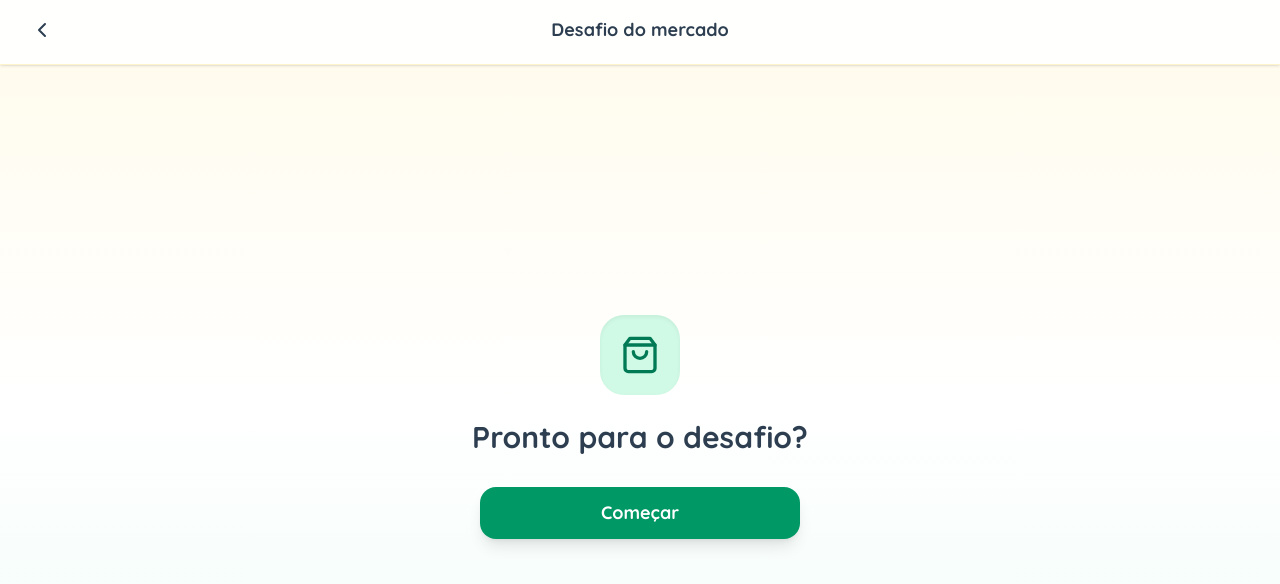
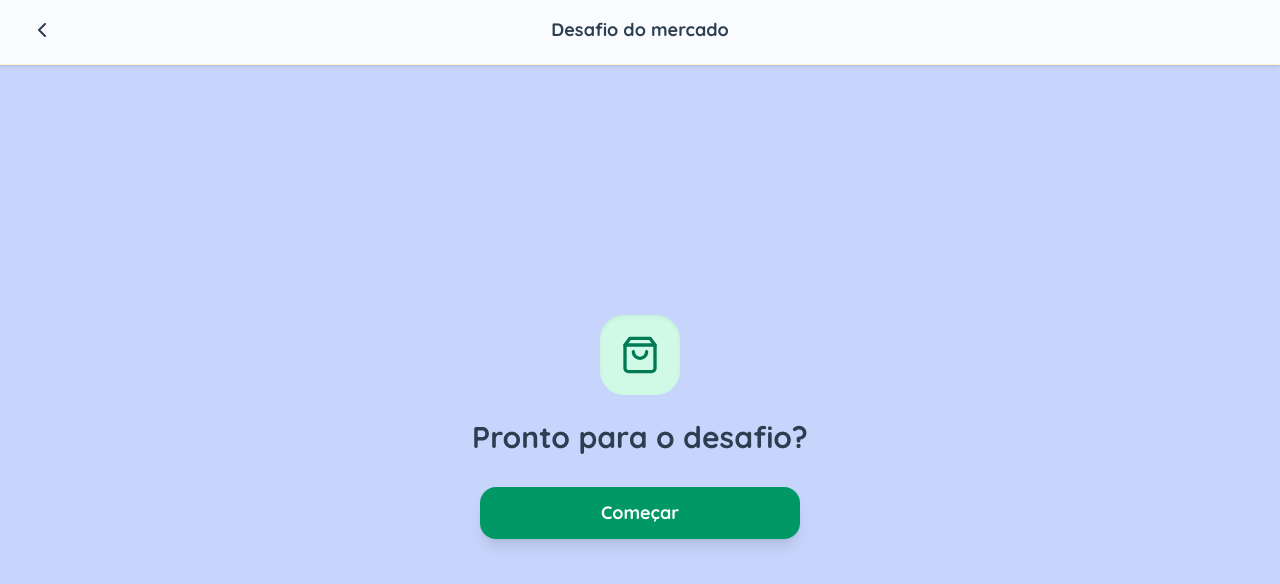
Before and after one commit to danielyht/MatMaker, a React (Vite) app: page /desafio-mercado in a window 1280 px wide. Shown: the top 584 px of the page. Built offline with nearby package versions, Linux system fonts and the light colour scheme.

Commit message:
Tema: fundo #C7D5FC e ajustes de variáveis globais
- Atualiza --background e contrastes em theme.css.

- Alinha fundo das telas Double, Fractions, Market, Percent e Square Power ao mesmo tom.

Co-authored-by: Cursor <cursoragent@cursor.com>

```diff
--- a/src/app/components/DoubleGame.tsx
+++ b/src/app/components/DoubleGame.tsx
@@ -395,7 +395,7 @@ export function DoubleGame() {
   /* ——— Seleção de nível ——— */
   if (!nivel) {
     return (
-      <div className="flex min-h-[100dvh] flex-col overflow-x-hidden bg-gradient-to-b from-sky-50 via-white to-amber-50/80 pb-[max(0.75rem,env(safe-area-inset-bottom))]">
+      <div className="flex min-h-[100dvh] flex-col overflow-x-hidden bg-[#C7D5FC] pb-[max(0.75rem,env(safe-area-inset-bottom))]">
         <header className="flex items-center justify-between border-b border-sky-100/80 bg-white/90 px-4 py-3 shadow-sm backdrop-blur-sm pt-[max(0.5rem,env(safe-area-inset-top))] sm:px-5">
           <button
             type="button"
@@ -474,7 +474,7 @@ export function DoubleGame() {
 
   /* ——— Jogo ——— */
   return (
-    <div className="flex min-h-[100dvh] flex-col overflow-x-hidden bg-gradient-to-b from-sky-50 via-white to-amber-50/80 pb-[max(0.75rem,env(safe-area-inset-bottom))]">
+    <div className="flex min-h-[100dvh] flex-col overflow-x-hidden bg-[#C7D5FC] pb-[max(0.75rem,env(safe-area-inset-bottom))]">
       <header className="flex items-center justify-between border-b border-sky-100/80 bg-white/90 px-3 py-2 shadow-sm backdrop-blur-sm pt-[max(0.5rem,env(safe-area-inset-top))] sm:px-4">
         <div className="flex min-w-0 flex-1 items-center gap-2">
           <button
--- a/src/app/components/FractionsGame.tsx
+++ b/src/app/components/FractionsGame.tsx
@@ -466,7 +466,7 @@ export function FractionsGame() {
   const podeConfirmar = numerador > 0 && denominador > 0 && numerador <= denominador;
 
   return (
-    <div className="flex min-h-[100dvh] flex-col overflow-x-hidden overflow-y-auto bg-gradient-to-br from-amber-50 via-orange-50 to-yellow-100 pb-[max(0.75rem,env(safe-area-inset-bottom))]">
+    <div className="flex min-h-[100dvh] flex-col overflow-x-hidden overflow-y-auto bg-[#C7D5FC] pb-[max(0.75rem,env(safe-area-inset-bottom))]">
       <div className="flex items-center justify-between border-b border-amber-100 bg-white/80 px-3 py-2 shadow-sm backdrop-blur-sm pt-[max(0.5rem,env(safe-area-inset-top))] sm:px-4">
         <div className="flex min-w-0 flex-1 items-center gap-2">
           <button
--- a/src/app/components/MarketChallengeGame.tsx
+++ b/src/app/components/MarketChallengeGame.tsx
@@ -403,7 +403,7 @@ export function MarketChallengeGame() {
 
   if (!comecou) {
     return (
-      <div className="flex min-h-[100dvh] flex-col overflow-x-hidden bg-gradient-to-b from-amber-50 via-white to-emerald-50/80 pb-[max(0.75rem,env(safe-area-inset-bottom))]">
+      <div className="flex min-h-[100dvh] flex-col overflow-x-hidden bg-[#C7D5FC] pb-[max(0.75rem,env(safe-area-inset-bottom))]">
         <header className="flex items-center justify-between border-b border-amber-100/90 bg-white/90 px-4 py-3 pt-[max(0.5rem,env(safe-area-inset-top))] shadow-sm backdrop-blur-sm sm:px-5">
           <button
             type="button"
@@ -439,7 +439,7 @@ export function MarketChallengeGame() {
   if (!pergunta) return null;
 
   return (
-    <div className="flex min-h-[100dvh] flex-col overflow-x-hidden bg-gradient-to-b from-amber-50 via-white to-emerald-50/80 pb-[max(0.75rem,env(safe-area-inset-bottom))]">
+    <div className="flex min-h-[100dvh] flex-col overflow-x-hidden bg-[#C7D5FC] pb-[max(0.75rem,env(safe-area-inset-bottom))]">
       <header className="flex items-center justify-between border-b border-amber-100/90 bg-white/90 px-3 py-2 pt-[max(0.5rem,env(safe-area-inset-top))] shadow-sm backdrop-blur-sm sm:px-4">
         <div className="flex min-w-0 flex-1 items-center gap-2">
           <button
--- a/src/app/components/PercentGame.tsx
+++ b/src/app/components/PercentGame.tsx
@@ -344,7 +344,7 @@ export function PercentGame() {
 
   if (!nivel) {
     return (
-      <div className="flex min-h-[100dvh] flex-col overflow-x-hidden bg-gradient-to-b from-sky-50 via-white to-teal-50/70 pb-[max(0.75rem,env(safe-area-inset-bottom))]">
+      <div className="flex min-h-[100dvh] flex-col overflow-x-hidden bg-[#C7D5FC] pb-[max(0.75rem,env(safe-area-inset-bottom))]">
         <header className="flex items-center justify-between border-b border-sky-100/80 bg-white/90 px-4 py-3 pt-[max(0.5rem,env(safe-area-inset-top))] shadow-sm backdrop-blur-sm sm:px-5">
           <button
             type="button"
@@ -419,7 +419,7 @@ export function PercentGame() {
   if (!pergunta) return null;
 
   return (
-    <div className="flex min-h-[100dvh] flex-col overflow-x-hidden bg-gradient-to-b from-sky-50 via-white to-teal-50/70 pb-[max(0.75rem,env(safe-area-inset-bottom))]">
+    <div className="flex min-h-[100dvh] flex-col overflow-x-hidden bg-[#C7D5FC] pb-[max(0.75rem,env(safe-area-inset-bottom))]">
       <header className="flex items-center justify-between border-b border-sky-100/80 bg-white/90 px-3 py-2 pt-[max(0.5rem,env(safe-area-inset-top))] shadow-sm backdrop-blur-sm sm:px-4">
         <div className="flex min-w-0 flex-1 items-center gap-2">
           <button
--- a/src/app/components/SquarePowerGame.tsx
+++ b/src/app/components/SquarePowerGame.tsx
@@ -388,7 +388,7 @@ export function SquarePowerGame() {
   /* — seleção nível — */
   if (!nivel) {
     return (
-      <div className="flex min-h-[100dvh] flex-col overflow-x-hidden bg-gradient-to-b from-violet-50 via-white to-sky-50/70 pb-[max(0.75rem,env(safe-area-inset-bottom))]">
+      <div className="flex min-h-[100dvh] flex-col overflow-x-hidden bg-[#C7D5FC] pb-[max(0.75rem,env(safe-area-inset-bottom))]">
         <header className="flex items-center justify-between border-b border-violet-100/80 bg-white/90 px-4 py-3 pt-[max(0.5rem,env(safe-area-inset-top))] shadow-sm backdrop-blur-sm sm:px-5">
           <button
             type="button"
@@ -466,7 +466,7 @@ export function SquarePowerGame() {
   }
 
   return (
-    <div className="flex min-h-[100dvh] flex-col overflow-x-hidden bg-gradient-to-b from-violet-50 via-white to-sky-50/70 pb-[max(0.75rem,env(safe-area-inset-bottom))]">
+    <div className="flex min-h-[100dvh] flex-col overflow-x-hidden bg-[#C7D5FC] pb-[max(0.75rem,env(safe-area-inset-bottom))]">
       <header className="flex items-center justify-between border-b border-violet-100/80 bg-white/90 px-3 py-2 pt-[max(0.5rem,env(safe-area-inset-top))] shadow-sm backdrop-blur-sm sm:px-4">
         <div className="flex min-w-0 flex-1 items-center gap-2">
           <button
--- a/src/styles/theme.css
+++ b/src/styles/theme.css
@@ -2,14 +2,14 @@
 
 :root {
   --font-size: 16px;
-  --background: #f7f8fa;
+  --background: #C7D5FC;
   --foreground: #2c3e50;
   --card: #ffffff;
   --card-foreground: #2c3e50;
   --popover: oklch(1 0 0);
   --popover-foreground: oklch(0.145 0 0);
   --primary: #00cafc;
-  --primary-foreground: #ffffff;
+  --primary-foreground: #C7D5FC;
   --secondary: oklch(0.95 0.0058 264.53);
   --secondary-foreground: #030213;
   --muted: #ececf0;
@@ -17,7 +17,7 @@
   --accent: #e9ebef;
   --accent-foreground: #030213;
   --destructive: #d4183d;
-  --destructive-foreground: #ffffff;
+  --destructive-foreground: #C7D5FC;
   --border: rgba(0, 0, 0, 0.1);
   --input: transparent;
   --input-background: #f3f3f5;
```
